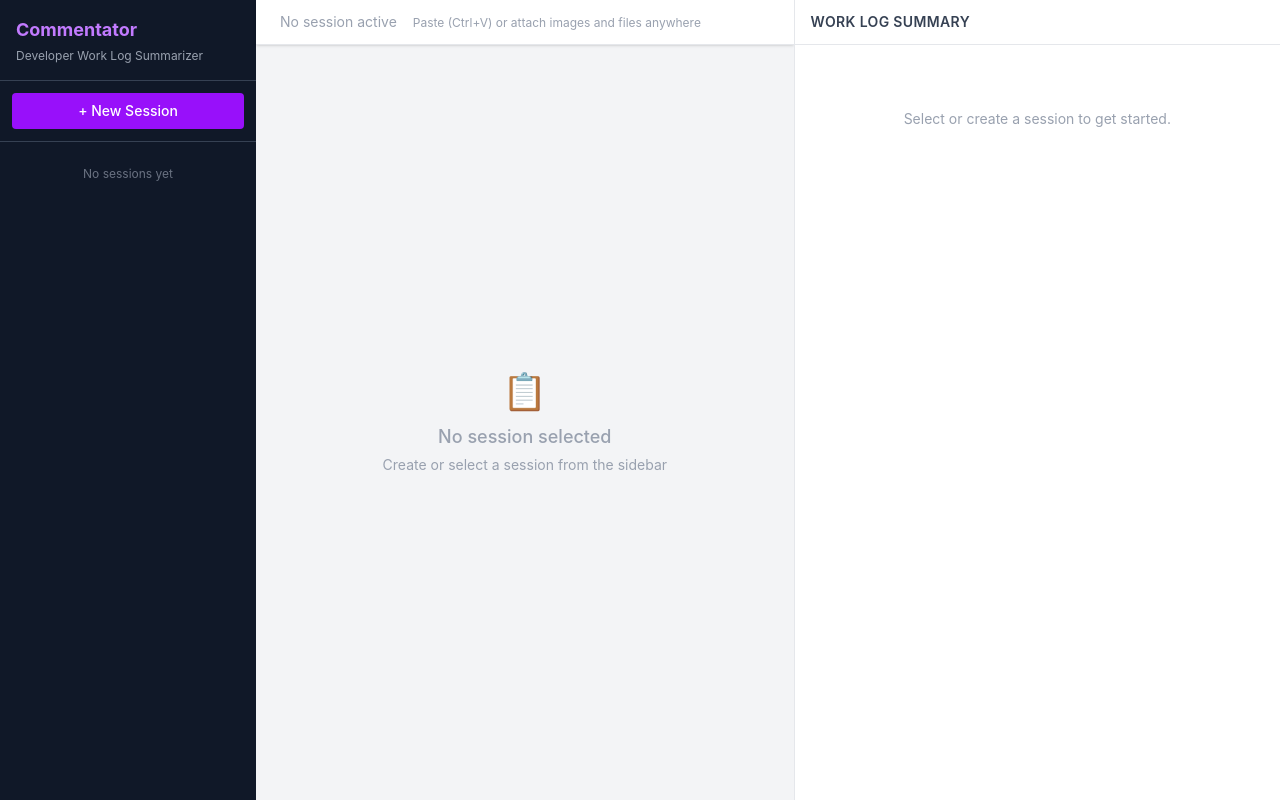
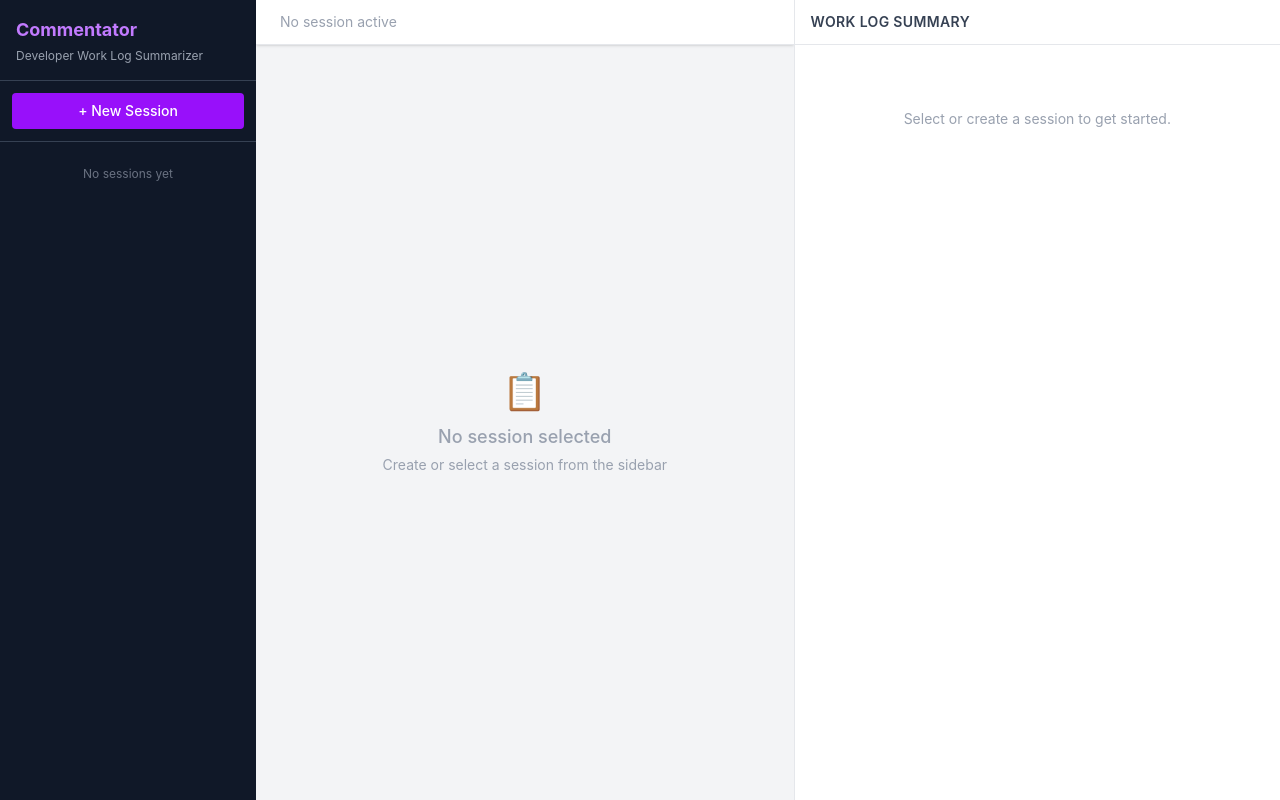
Before and after one commit to anushibinj/commentator, a React (Vite) app in the folder frontend/: page / in a window 1280 px wide. Built offline with nearby package versions, Linux system fonts and the light colour scheme.

Commit message:
🔥 Useless help message on top

```diff
--- a/frontend/src/components/TopBar.tsx
+++ b/frontend/src/components/TopBar.tsx
@@ -20,9 +20,6 @@ export function TopBar() {
       ) : (
         <span className="text-sm text-gray-400">No session active</span>
       )}
-      <p className="text-xs text-gray-400 mt-0.5 ml-4">
-        Paste (Ctrl+V) or attach images and files anywhere
-      </p>
     </header>
   );
 }
```
